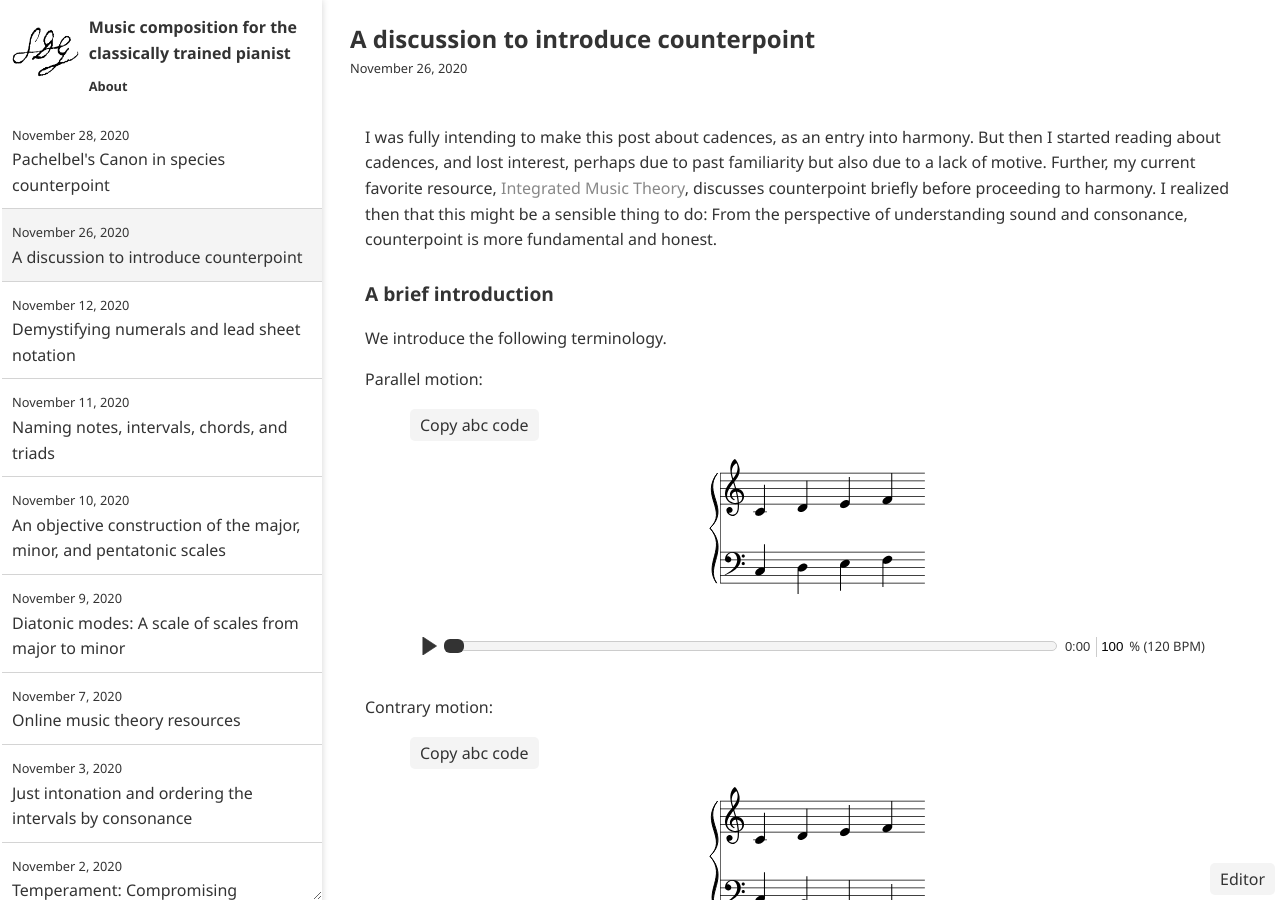
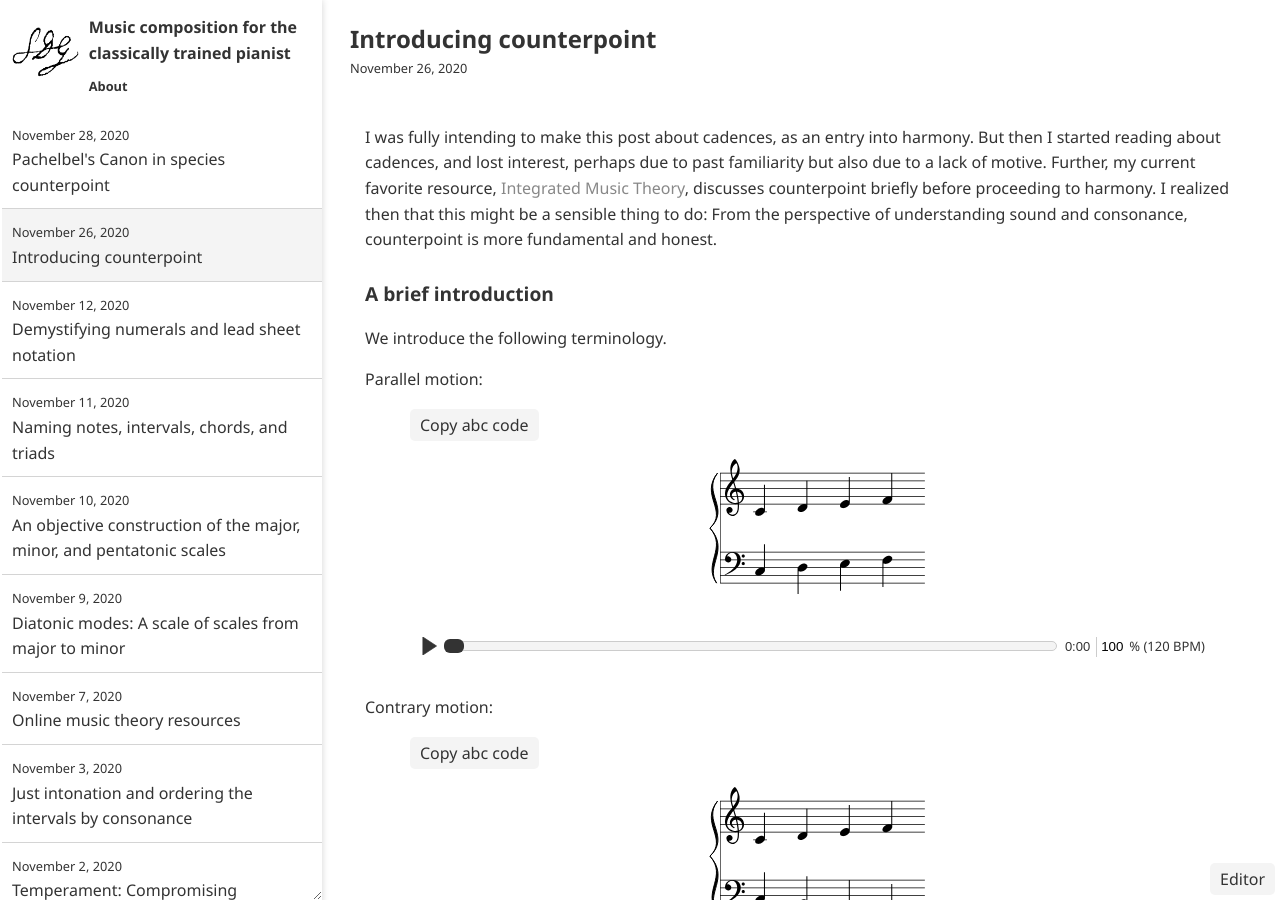
Before and after one commit to ansyblenetwork/sdg, a Jekyll site: the page built from _posts/2020-11-26-introducing-counterpoint.md, in a window 1280 px wide and 900 px high. Built offline with Jekyll 4.4.1, drawn with Linux system fonts in a browser that asks for light colours.

Commit message:
Update and rename 2020-11-26-a-discussion-to.md to 2020-11-26-introducing-counterpoint.md

```diff
--- a/_posts/2020-11-26-a-discussion-to.md
+++ b/_posts/2020-11-26-introducing-counterpoint.md
@@ -1,5 +1,5 @@
 ---
-title: "A discussion to introduce counterpoint"
+title: "Introducing counterpoint"
 ---
 
 I was fully intending to make this post about cadences, as an entry into harmony. But then I started reading about cadences, and lost interest, perhaps due to past familiarity but also due to a lack of motive. Further, my current favorite resource, [Integrated Music Theory](https://intmus.github.io/inttheory20-21/05-counterpoint-embell-shapes/1-introcounterpoint.html), discusses counterpoint briefly before proceeding to harmony. I realized then that this might be a sensible thing to do: From the perspective of understanding sound and consonance, counterpoint is more fundamental and honest.
```
